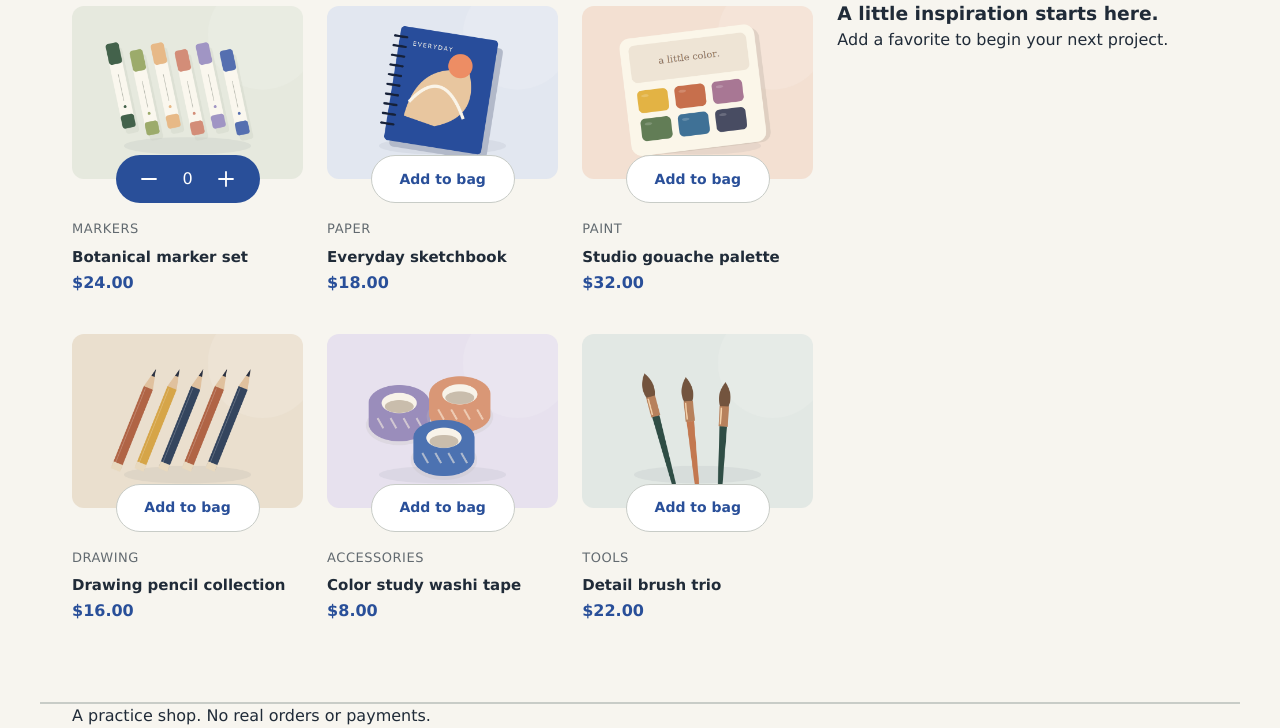
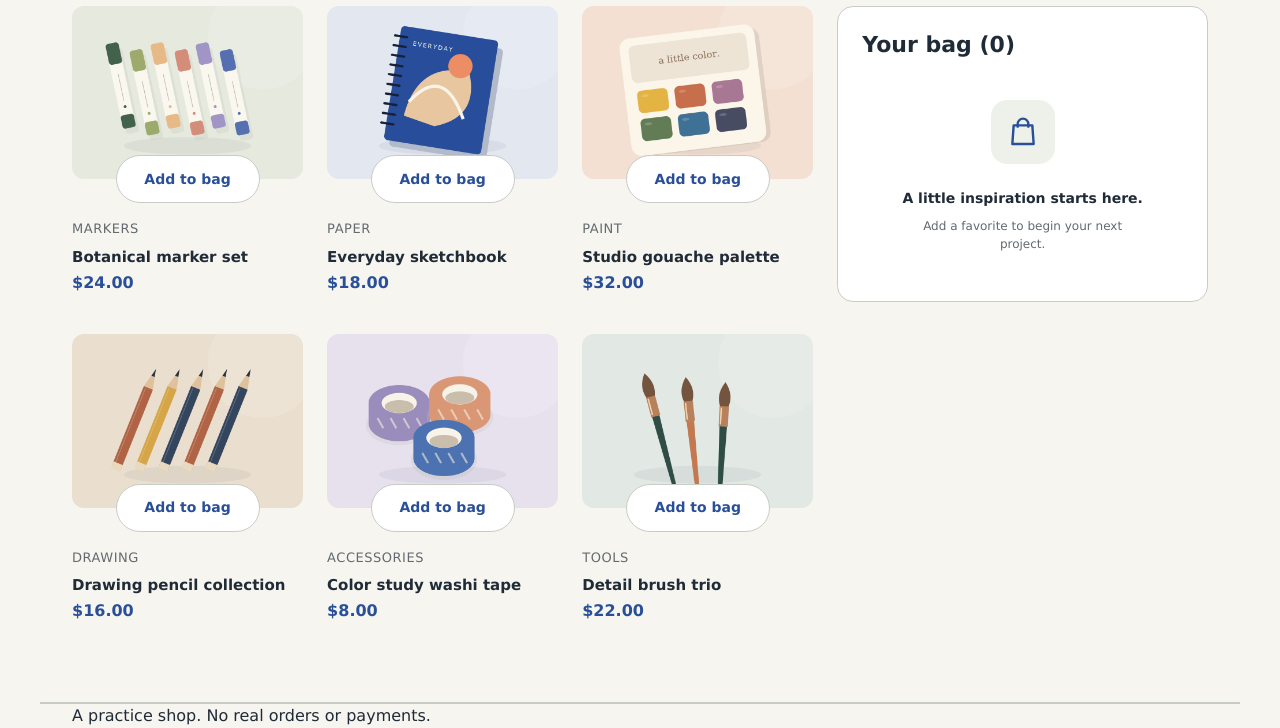
Before and after one commit to FastidiousTone/paper-and-pigment, a website built with Vite: page index.html in a window 1280 px wide. Shown: the part 366-1094 px from the top of the page. Built offline with nearby package versions, Linux system fonts and the light colour scheme.

Commit message:
Created structure/styling for empty cart

```diff
--- a/index.html
+++ b/index.html
@@ -39,7 +39,7 @@
 
             <ul class="product-grid">
 
-              <!-- <li class="product-card">
+              <li class="product-card">
                 <div class="product-media">
                   <img src="/images/markers.png"
                     alt="Six cream-bodied markers with green, peach, lavender, and blue caps">
@@ -48,9 +48,9 @@
                 <p class="product-category">Markers</p>
                 <h3 class="product-name">Botanical marker set</h3>
                 <p class="product-price">$24.00</p>
-              </li> -->
+              </li>
 
-              <li class="product-card">
+              <!-- <li class="product-card">
                 <div class="product-media">
                   <img src="/images/markers.png"
                     alt="Six cream-bodied markers with green, peach, lavender, and blue caps">
@@ -74,7 +74,7 @@
                 <p class="product-category">Markers</p>
                 <h3 class="product-name">Botanical marker set</h3>
                 <p class="product-price">$24.00</p>
-              </li>
+              </li> -->
 
               <li class="product-card">
                 <div class="product-media">
@@ -133,10 +133,19 @@
           </div>
 
           <div class="cart">
-            <h2>Your bag <span class="bag-items">(0)</span></h2>
-            <img src="/icons/bag.svg" alt="">
-            <h3>A little inspiration starts here.</h3>
-            <p>Add a favorite to begin your next project.</p>
+            <h2 class="bag-heading">Your bag <span class="bag-items">(0)</span></h2>
+            <div class="bag-content">
+              <div class="bag-icon-wrapper">
+                <svg class="bag-icon" xmlns="http://www.w3.org/2000/svg" viewBox="0 0 24 24" width="32" height="32"
+                  fill="none" stroke="currentColor" stroke-width="1.8" stroke-linecap="round" stroke-linejoin="round">
+                  <path d="M5 7h14l1 14H4L5 7Z" aria-hidden="true" />
+                  <path d="M8 8V6a4 4 0 0 1 8 0v2" />
+                </svg>
+              </div>
+
+              <h3 class="bag-title">A little inspiration starts here.</h3>
+              <p class="bag-description">Add a favorite to begin your next project.</p>
+            </div>
           </div>
 
         </div>
--- a/src/css/components/cart.css
+++ b/src/css/components/cart.css
@@ -1,2 +1,60 @@
 .cart {
+	background-color: var(--surface);
+	padding: var(--bag-padding);
+	margin-top: 4.125rem;
+	border-radius: 16px;
+	border: 1px solid var(--border);
 }
+
+.bag-heading {
+	font-size: var(--text-bag-heading);
+	font-weight: var(--weight-bold);
+	line-height: 1.3;
+	color: var(--ink);
+	margin-bottom: var(--space-16px);
+}
+
+.bag-content {
+	display: flex;
+	flex-direction: column;
+	justify-content: center;
+	align-items: center;
+	text-align: center;
+	padding-block: var(--space-24px);
+}
+
+.bag-icon-wrapper {
+	display: flex;
+	justify-content: center;
+	align-items: center;
+	border-radius: 16px;
+	min-width: 64px;
+	min-height: 64px;
+	margin-bottom: 24px;
+	background-color: var(--soft);
+}
+
+.bag-icon {
+	color: var(--primary);
+}
+
+.bag-title {
+	font-size: var(--text-cart-name);
+	line-height: 1.5;
+	color: var(--ink);
+	margin-bottom: var(--space-8px);
+	font-weight: var(--weight-bold);
+}
+
+.bag-description {
+	font-size: 0.75rem;
+	color: var(--muted);
+	max-width: 28ch;
+	line-height: 1.5;
+}
+
+@media (width < 600px) {
+	.cart {
+		margin-top: 0;
+	}
+}
--- a/src/css/components/product-collection.css
+++ b/src/css/components/product-collection.css
@@ -122,6 +122,7 @@
 	transform: translateX(-50%);
 	min-width: 9rem;
 	z-index: 1;
+	gap: 1.125rem;
 }
 
 @media (width < 600px) {
@@ -140,6 +141,11 @@
 
 @media (width >= 600px) and (width <= 1099px) {
 	.product-grid {
-		grid-template-columns: repeat(2, 1fr);
+		grid-template-columns: 2fr 2fr;
+	}
+
+	.cart {
+		grid-column-start: 1;
+		grid-column-end: 3;
 	}
 }
```
